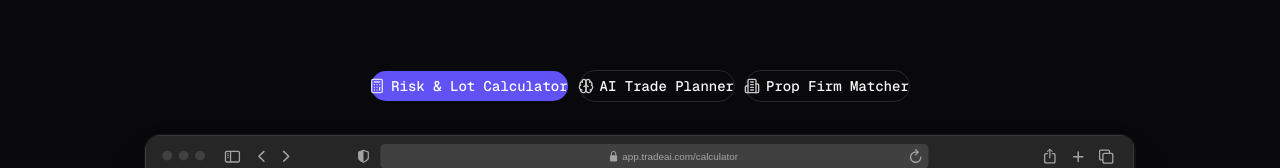
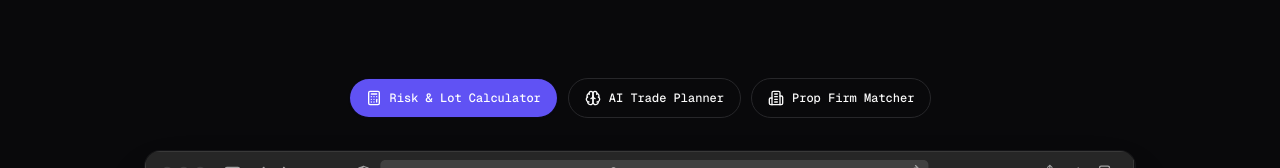
Before and after one commit to apexdigistudios/propfident-v2, a Next.js app: page / in a window 1280 px wide. Shown: the part 2177-2345 px from the top of the page. Built offline with nearby package versions, Linux system fonts and the light colour scheme.

Commit message:
button change

```diff
--- a/components/ui/button.tsx
+++ b/components/ui/button.tsx
@@ -1,105 +1,56 @@
-"use client";
+import * as React from "react"
+import { Slot } from "@radix-ui/react-slot"
+import { cva, type VariantProps } from "class-variance-authority"
 
-import { mergeProps } from "@base-ui/react/merge-props";
-import { useRender } from "@base-ui/react/use-render";
-import { cva, type VariantProps } from "class-variance-authority";
-import * as React from "react";
-import { cn } from "@/lib/utils";
-import { Spinner } from "@/components/ui/spinner";
+import { cn } from "@/lib/utils"
 
-export const buttonVariants = cva(
-  "relative inline-flex shrink-0 cursor-pointer items-center justify-center gap-2 whitespace-nowrap rounded-lg border font-medium text-base outline-none transition-shadow before:pointer-events-none before:absolute before:inset-0 before:rounded-[calc(var(--radius-lg)-1px)] pointer-coarse:after:absolute pointer-coarse:after:size-full pointer-coarse:after:min-h-11 pointer-coarse:after:min-w-11 focus-visible:ring-2 focus-visible:ring-ring focus-visible:ring-offset-1 focus-visible:ring-offset-background disabled:pointer-events-none disabled:opacity-64 data-loading:select-none data-loading:text-transparent sm:text-sm [&_svg:not([class*='opacity-'])]:opacity-80 [&_svg:not([class*='size-'])]:size-4.5 sm:[&_svg:not([class*='size-'])]:size-4 [&_svg]:pointer-events-none [&_svg]:-mx-0.5 [&_svg]:shrink-0",
+const buttonVariants = cva(
+  "inline-flex items-center justify-center gap-2 whitespace-nowrap rounded-md text-sm font-medium ring-offset-background transition-colors focus-visible:outline-none focus-visible:ring-2 focus-visible:ring-ring focus-visible:ring-offset-2 disabled:pointer-events-none disabled:opacity-50 [&_svg]:pointer-events-none [&_svg]:size-4 [&_svg]:shrink-0",
   {
-    defaultVariants: {
-      size: "default",
-      variant: "default",
-    },
     variants: {
+      variant: {
+        default: "bg-primary text-primary-foreground hover:bg-primary/90",
+        destructive:
+          "bg-destructive text-destructive-foreground hover:bg-destructive/90",
+        outline:
+          "border border-input bg-background hover:bg-accent hover:text-accent-foreground",
+        secondary:
+          "bg-secondary text-secondary-foreground hover:bg-secondary/80",
+        ghost: "hover:bg-accent hover:text-accent-foreground",
+        link: "text-primary underline-offset-4 hover:underline",
+      },
       size: {
-        default: "h-9 px-[calc(--spacing(3)-1px)] sm:h-8",
-        icon: "size-9 sm:size-8",
-        "icon-lg": "size-10 sm:size-9",
-        "icon-sm": "size-8 sm:size-7",
-        "icon-xl":
-          "size-11 sm:size-10 [&_svg:not([class*='size-'])]:size-5 sm:[&_svg:not([class*='size-'])]:size-4.5",
-        "icon-xs":
-          "size-7 rounded-md before:rounded-[calc(var(--radius-md)-1px)] sm:size-6 not-in-data-[slot=input-group]:[&_svg:not([class*='size-'])]:size-4 sm:not-in-data-[slot=input-group]:[&_svg:not([class*='size-'])]:size-3.5",
-        lg: "h-10 px-[calc(--spacing(3.5)-1px)] sm:h-9",
-        sm: "h-8 gap-1.5 px-[calc(--spacing(2.5)-1px)] sm:h-7",
-        xl: "h-11 px-[calc(--spacing(4)-1px)] text-lg sm:h-10 sm:text-base [&_svg:not([class*='size-'])]:size-5 sm:[&_svg:not([class*='size-'])]:size-4.5",
-        xs: "h-7 gap-1 rounded-md px-[calc(--spacing(2)-1px)] text-sm before:rounded-[calc(var(--radius-md)-1px)] sm:h-6 sm:text-xs [&_svg:not([class*='size-'])]:size-4 sm:[&_svg:not([class*='size-'])]:size-3.5",
-      },
-      variant: {
-        default:
-          "not-disabled:inset-shadow-[0_1px_--theme(--color-white/16%)] border-primary bg-primary text-primary-foreground shadow-primary/24 shadow-xs hover:bg-primary/90 data-pressed:bg-primary/90 *:data-[slot=button-loading-indicator]:text-primary-foreground [:active,[data-pressed]]:inset-shadow-[0_1px_--theme(--color-black/8%)] [:disabled,:active,[data-pressed]]:shadow-none",
-        destructive:
-          "not-disabled:inset-shadow-[0_1px_--theme(--color-white/16%)] border-destructive bg-destructive text-white shadow-destructive/24 shadow-xs hover:bg-destructive/90 data-pressed:bg-destructive/90 *:data-[slot=button-loading-indicator]:text-white [:active,[data-pressed]]:inset-shadow-[0_1px_--theme(--color-black/8%)] [:disabled,:active,[data-pressed]]:shadow-none",
-        "destructive-outline":
-          "border-input bg-popover not-dark:bg-clip-padding text-destructive-foreground shadow-xs/5 not-disabled:not-active:not-data-pressed:before:shadow-[0_1px_--theme(--color-black/4%)] hover:border-destructive/32 hover:bg-destructive/4 data-pressed:border-destructive/32 data-pressed:bg-destructive/4 *:data-[slot=button-loading-indicator]:text-foreground dark:bg-input/32 dark:not-disabled:before:shadow-[0_-1px_--theme(--color-white/2%)] dark:not-disabled:not-active:not-data-pressed:before:shadow-[0_-1px_--theme(--color-white/6%)] [:disabled,:active,[data-pressed]]:shadow-none",
-        ghost:
-          "border-transparent text-foreground hover:bg-accent data-pressed:bg-accent *:data-[slot=button-loading-indicator]:text-foreground",
-        link: "border-transparent text-foreground underline-offset-4 hover:underline data-pressed:underline *:data-[slot=button-loading-indicator]:text-foreground",
-        outline:
-          "border-input bg-popover not-dark:bg-clip-padding text-foreground shadow-xs/5 not-disabled:not-active:not-data-pressed:before:shadow-[0_1px_--theme(--color-black/4%)] hover:bg-accent/50 data-pressed:bg-accent/50 *:data-[slot=button-loading-indicator]:text-foreground dark:bg-input/32 dark:data-pressed:bg-input/64 dark:hover:bg-input/64 dark:not-disabled:before:shadow-[0_-1px_--theme(--color-white/2%)] dark:not-disabled:not-active:not-data-pressed:before:shadow-[0_-1px_--theme(--color-white/6%)] [:disabled,:active,[data-pressed]]:shadow-none",
-        secondary:
-          "border-transparent bg-secondary text-secondary-foreground hover:bg-secondary/90 data-pressed:bg-secondary/90 *:data-[slot=button-loading-indicator]:text-secondary-foreground [:active,[data-pressed]]:bg-secondary/80",
+        default: "h-10 px-4 py-2",
+        sm: "h-9 rounded-md px-3",
+        lg: "h-11 rounded-md px-8",
+        icon: "h-10 w-10",
       },
     },
-  },
-);
+    defaultVariants: {
+      variant: "default",
+      size: "default",
+    },
+  }
+)
 
-export interface ButtonProps extends useRender.ComponentProps<"button"> {
-  variant?: VariantProps<typeof buttonVariants>["variant"];
-  size?: VariantProps<typeof buttonVariants>["size"];
-  loading?: boolean;
-  asChild?: boolean;
+export interface ButtonProps
+  extends React.ButtonHTMLAttributes<HTMLButtonElement>,
+    VariantProps<typeof buttonVariants> {
+  asChild?: boolean
 }
 
-export function Button({
-  className,
-  variant,
-  size,
-  render,
-  children,
-  asChild = false,
-  loading = false,
-  disabled: disabledProp,
-  ...props
-}: ButtonProps): React.ReactElement {
-  const isDisabled: boolean = Boolean(loading || disabledProp);
-  const isAsChild = asChild && React.isValidElement(children);
+const Button = React.forwardRef<HTMLButtonElement, ButtonProps>(
+  ({ className, variant, size, asChild = false, ...props }, ref) => {
+    const Comp = asChild ? Slot : "button"
+    return (
+      <Comp
+        className={cn(buttonVariants({ variant, size, className }))}
+        ref={ref}
+        {...props}
+      />
+    )
+  }
+)
+Button.displayName = "Button"
 
-  const renderElement = render ?? (isAsChild ? (children as React.ReactElement) : undefined);
-  const innerChildren = isAsChild
-    ? (children as React.ReactElement<{ children?: React.ReactNode }>).props.children
-    : children;
-
-  const typeValue: React.ButtonHTMLAttributes<HTMLButtonElement>["type"] =
-    renderElement ? undefined : "button";
-
-  const defaultProps = {
-    children: (
-      <>
-        {innerChildren}
-        {loading && (
-          <Spinner
-            className="pointer-events-none absolute"
-            data-slot="button-loading-indicator"
-          />
-        )}
-      </>
-    ),
-    className: cn(buttonVariants({ className, size, variant })),
-    "aria-disabled": loading || undefined,
-    "data-loading": loading ? "" : undefined,
-    "data-slot": "button",
-    disabled: isDisabled,
-    type: typeValue,
-  };
-
-  return useRender({
-    defaultTagName: "button",
-    props: mergeProps<"button">(defaultProps, props),
-    render: renderElement,
-  });
-}
+export { Button, buttonVariants }
```
